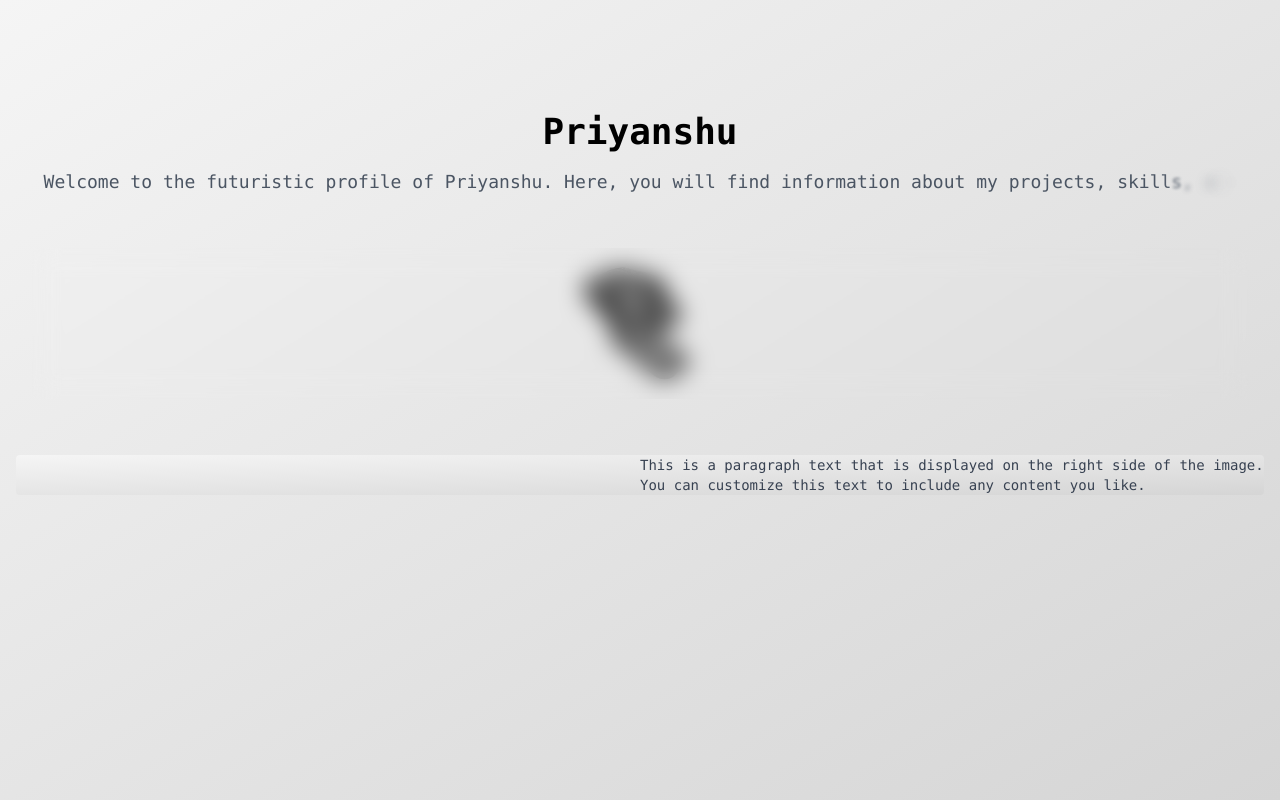
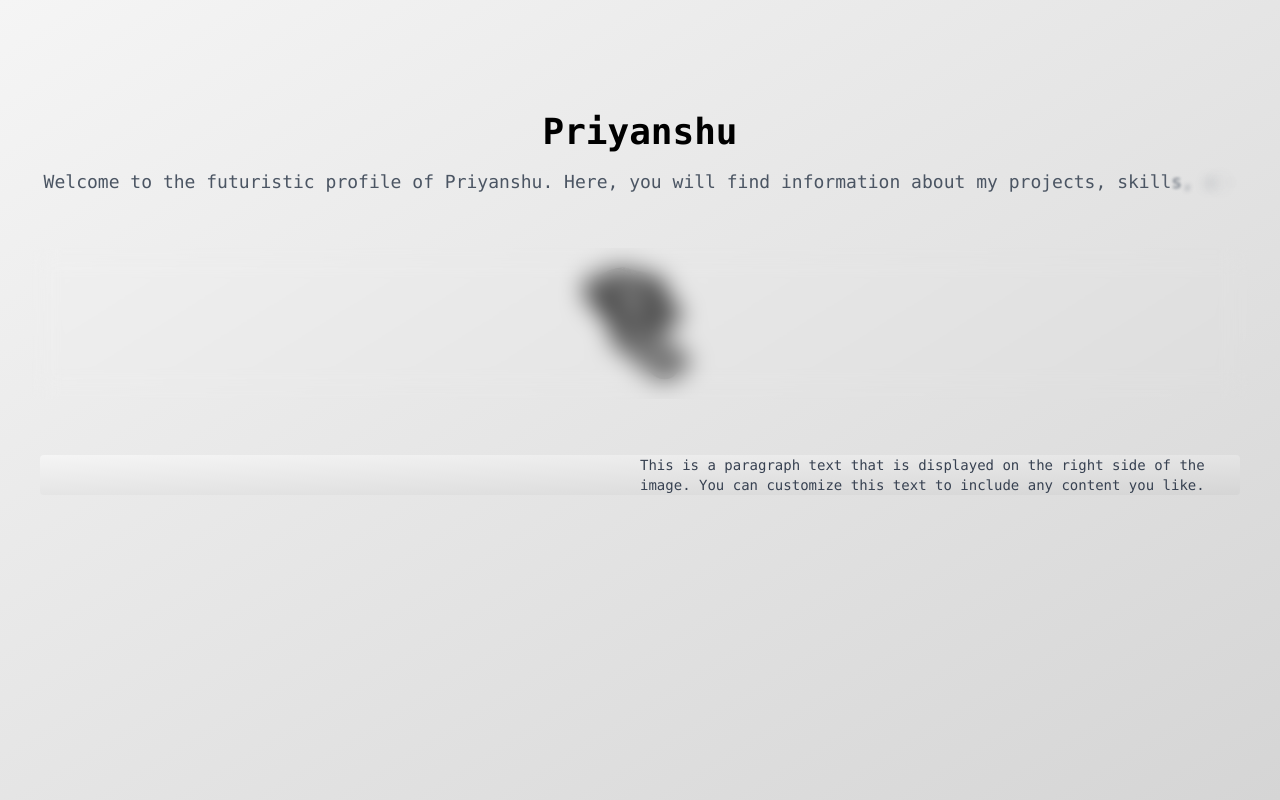
Before and after one commit to Priyansxu/Website, a Next.js app: page / in a window 1280 px wide. Built offline with nearby package versions, Linux system fonts and the light colour scheme.

Commit message:
Update index.js

```diff
--- a/pages/index.js
+++ b/pages/index.js
@@ -63,7 +63,7 @@ export default function Page() {
             />
           </div>
         </section>
-        <section className="mt-6 mx-4">
+        <section className="mt-6 mx-4 md:mx-10">
 <div className="rounded bg-gradient-to-br from-[#f5f5f5] to-[#d5d5d5] flex items-center justify-center">
             <div className="relative w-1/2 h-48 md:h-full">
               <Image
```
